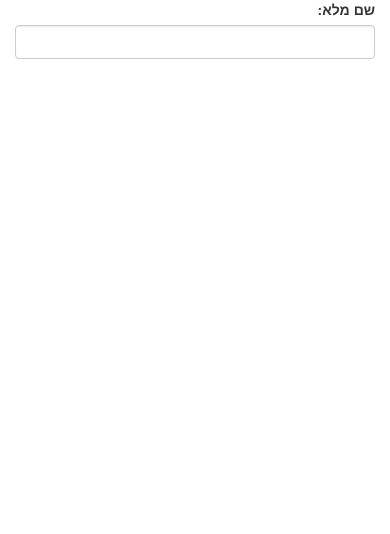
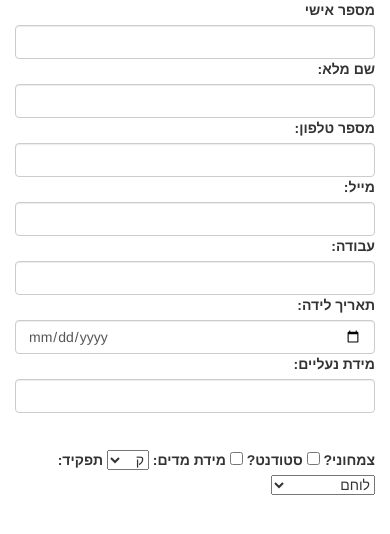
Before and after one commit to GiladMeirson/8116, a plain HTML site: page regMobile.html in a window 390 px wide. Drawn offline with nearby package versions, Linux system fonts and the light colour scheme.

Commit message:
Update regMobile.html

```diff
--- a/regMobile.html
+++ b/regMobile.html
@@ -22,8 +22,55 @@
     <div class="container">
 
         <div class="form-group">
+
+            <label for="personalNum">מספר אישי</label>
+            <input id="personalNum" type="text" class="form-control">
             <label for="fullName">שם מלא:</label>
             <input id="fullName" type="text" class="form-control">
+            <label for="phone">מספר טלפון:</label>
+            <input id="phone" type="tel" class="form-control">
+            <label for="email">מייל:</label>
+            <input id="email" type="email" class="form-control">
+            <label for="job">עבודה:</label>
+            <input id="job" type="text" class="form-control">
+            <label for="birthDay">תאריך לידה:</label>
+            <input id="birthDay" type="date" class="form-control">
+            <label for="shoe">מידת נעליים:</label>
+            <input id="shoe" type="number" class="form-control">
+            <br>
+
+        </div>
+
+        <div class="form-group">
+            <label for="isVeg">צמחוני?</label>
+            <input type="checkbox" name="" id="isVeg">
+
+            <label for="isStudent">סטודנט?</label>
+            <input type="checkbox" name="" id="isStudent">
+
+
+            <label for="uniform">מידת מדים:</label>
+            <select name="uniform" id="uniform">
+                <option value="ק">ק</option>
+                <option value="ב">ב</option>
+                <option value="ג">ג</option>
+                <option value="מ">מ</option>
+                <option value="ממ">ממ</option>
+
+            </select>
+
+            <label for="title">תפקיד:</label>
+            <select name="title" id="title">
+                <option value="ק">לוחם</option>
+                <option value="ב">מפקד כיתה</option>
+                <option value="ג">מפקד מחלקה</option>
+                <option value="מ">מפלג</option>
+                <option value="ממ">סמל מחלקה</option>
+
+            </select>
+
+
+
         </div>
 
 
```
